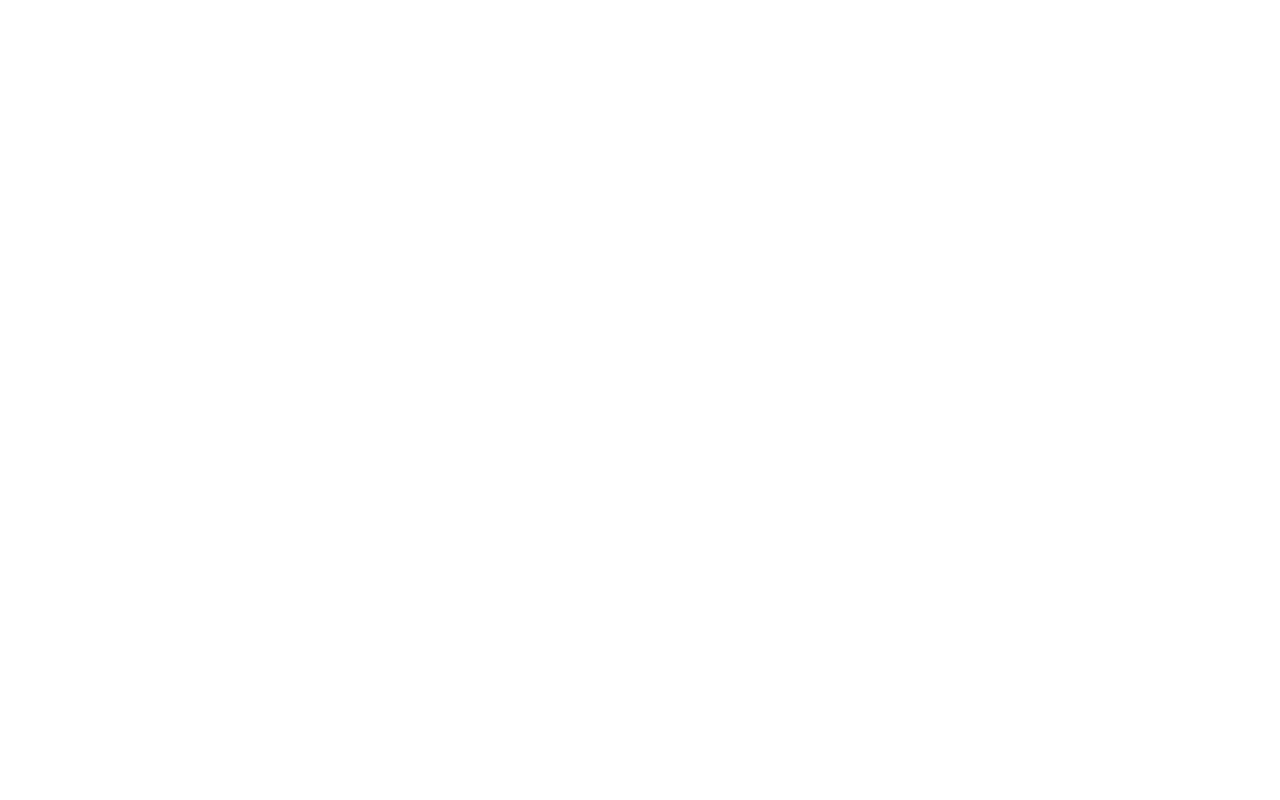
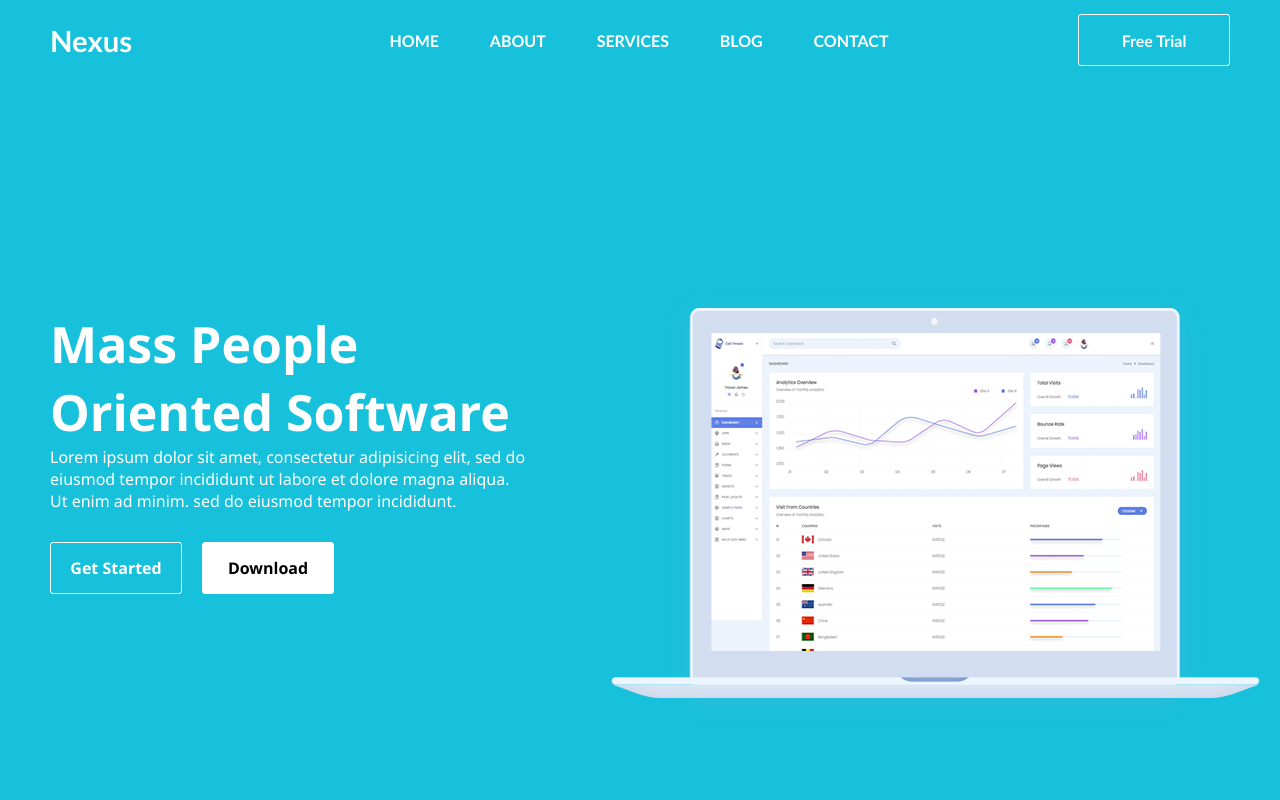
Before and after one commit to SaraMecinovic1/project-1, a plain HTML site: page index.html in a window 1280 px wide. Shown: the top 800 px of the page. Drawn offline with Linux system fonts and the light colour scheme.

Commit message:
project1

```diff
--- a/index.html
+++ b/index.html
@@ -1,17 +1,97 @@
 <!DOCTYPE html>
 <html lang="en">
+  <head>
+    <meta charset="UTF-8" />
+    <meta http-equiv="X-UA-Compatible" content="IE=edge" />
+    <meta name="viewport" content="width=device-width, initial-scale=1.0" />
+    <link rel="stylesheet" href="style.css" />
+    <title>Document</title>
+  </head>
 
-<head>
-    <meta charset="UTF-8">
-    <meta http-equiv="X-UA-Compatible" content="IE=edge">
-    <meta name="viewport" content="width=device-width, initial-scale=1.0">
-    <link rel="stylesheet" href="style.css">
-    <title>Document</title>
-</head>
-
-<body>
+  <body>
 
 
-</body>
+    <div class="desktop-nav position">
+      <div class="logo">
+        <h3><b>Nexus</b></h3>
+      </div>
+      <div class="nav">
+        <a href="#"><b>HOME</b></a>
+        <a href="#"><b>ABOUT</b></a>
+        <a href="#"><b>SERVICES</b></a>
+        <a href="#"><b>BLOG</b></a>
+        <a href="#"><b>CONTACT</b></a>
+      </div>
+      <div class="link">
+        <div class="border">
+          <a href="#"><b>Free Trial</b></a>
+        </div>
+      </div>
+    </div>
 
+
+    <div class="header">
+      <div class="text">
+        <h1>
+          <b
+            >Mass People <br />
+            Oriented Software</b
+          >
+        </h1>
+        <p>
+          Lorem ipsum dolor sit amet, consectetur adipisicing elit, sed do
+          eiusmod tempor incididunt ut labore et dolore magna aliqua. Ut enim ad
+          minim. sed do eiusmod tempor incididunt.
+        </p>
+        <div class="borx">
+          <div class="bor1">
+            <a href="#"><b>Get Started</b></a>
+          </div>
+
+          <div class="bor2">
+            <a href="#"><b>Download</b></a>
+          </div>
+        </div>
+      </div>
+      <div class="pic">
+        <img src="./img1.webp" alt="slika" width="650px" height="441px">
+      </div>
+    </div>
+
+
+<div class="main">
+<div class="naslov">
+    <h1><b>HOW IT WORK FOR YOU</b></h1>
+    <p>Lorem ipsum dolor sit amet, consectetur adipisicing elit, sed do eiusmod tempor incididunt <br>
+         ut labore et dolore magna aliqua. Ut enim ad minim veniam, quis nostrud exercitation.</p>
+</div>
+<div class="flex-card">
+
+<div class="card">
+    <div class="icon"><img src="./monitor.png" alt="" width="40px" height="40px"></div>
+    <a href='#'>
+        <h2><b>Stunning Visuals</b></h2>
+    </a>
+<p>Here, I focus on a range of items and <br> features that we use in life without giving <br> them a second thought such as Coca Cola.</p>
+</div>
+
+<div class="card">
+    <div class="icon"><img src="./fast-forward.png" alt="" width="40px" height="40px"></div>
+    <a href="#"><h2><b>Stunning Visuals</b></h2></a>
+<p>Here, I focus on a range of items and <br> features that we use in life without giving <br> them a second thought such as Coca Cola.</p>
+</div>
+
+ <div class="card">
+   <div class="icon"><img src="./alarm.png" alt="" width="40px" height="40px"></div>
+    <a href="#"><h2><b>Stunning Visuals</b></h2></a>
+<p>Here, I focus on a range of items and <br> features that we use in life without giving <br> them a second thought such as Coca Cola.</p>
+ </div>
+
+
+
+
+</div>
+
+
+  </body>
 </html>
--- a/style.css
+++ b/style.css
@@ -0,0 +1,198 @@
+* {
+  padding: 0;
+  margin: 0;
+
+}
+.desktop-nav {
+  width: 100%;
+  height: 80px;
+  background-color: #18c1db;
+  color: white;
+  display: flex;
+  align-items: center;
+  text-align: center;
+  justify-content: space-between;
+  font-family: "Gill Sans", "Gill Sans MT", Calibri, "Trebuchet MS", sans-serif;
+position: sticky;
+top: 0;
+}
+
+.logo {
+  font-size: 25px;
+  width: 150px;
+  display: flex;
+  align-items: center;
+  justify-content: left;
+  padding-left: 50px;
+}
+
+.nav {
+  width: 550px;
+  display: flex;
+  align-items: center;
+  justify-content: space-around;
+  color: white;
+}
+a {
+  color: white;
+  text-decoration: none;
+}
+.link {
+  margin-right: 50px;
+}
+.border {
+  border: 1px solid white;
+  display: flex;
+  align-items: center;
+  border-radius: 3px;
+  width: 150px;
+  height: 50px;
+  justify-content: center;
+}
+.border a:hover {
+  background-color: white;
+  color: black;
+  width: 100%;
+  height: 100%;
+  display: flex;
+  justify-content: center;
+  align-items: center;
+}
+
+.header {
+  width: 100%;
+  height: 90vh;
+  background-color: #18c1db;
+  font-family: "Segoe UI", Tahoma, Geneva, Verdana, sans-serif;
+  padding: 70px 0px;
+  color: white;
+  display: flex;
+  justify-content: space-between;
+  align-items: center;
+  padding-top: 200x;
+}
+.text {
+  width: 40%;
+  height: 50vh;
+
+  margin: 0px 20px;
+  padding: 0px 30px;
+}
+.bor1 {
+  border: 1px solid white;
+  display: flex;
+  align-items: center;
+  border-radius: 3px;
+  width: 130px;
+  height: 50px;
+  justify-content: center;
+  margin: 30px 0;
+
+}
+.borx {
+  display: flex;
+}
+.bor1 a:hover {
+  background-color: white;
+  color: black;
+  width: 100%;
+  height: 100%;
+  display: flex;
+  justify-content: center;
+  align-items: center;
+}
+.bor2 {
+  border: 1px solid white;
+  display: flex;
+  align-items: center;
+  background-color: white;
+  color: black;
+  border-radius: 3px;
+  width: 130px;
+  height: 50px;
+  justify-content: center;
+  margin: 30px 20px;
+}
+
+.bor2 a {
+  color: black;
+}
+.bor2 a:hover {
+  background-color: black;
+  color: white;
+  width: 100%;
+  height: 100%;
+  display: flex;
+  justify-content: center;
+  align-items: center;
+}
+
+.text h1 {
+  font-size: 50px;
+}
+.pic {
+  width: 50%;
+
+  margin: 30px ;
+}
+
+
+.main{
+
+        width: 100%;
+        height: 100vh;
+        background-color:white;
+        font-family: 'Segoe UI', Tahoma, Geneva, Verdana, sans-serif;
+        align-items: center;
+        text-align: center;
+      padding-top: 130px;
+
+}
+.main p{
+    color: gray;
+    padding-top: 20px;
+}
+
+.flex-card{
+    display: flex;
+    justify-content: space-around;
+    margin: 60px 0px;
+    align-items: center;
+}
+.card{
+    width: 300px;
+    height: 40vh;
+
+    font-family: 'Segoe UI', Tahoma, Geneva, Verdana, sans-serif;
+    color: black;
+
+
+
+}
+.card h2{
+    color: black;
+    padding: 20px 10px;
+}
+
+.card p{
+    color: grey;
+}
+.card a:hover{
+    color: #18c1db;
+    width: 100%;
+    height: 100%;
+
+}
+.icon{
+    width: 50px;
+    height: 50px;
+    border: 1px solid rgb(231, 231, 231);
+    background-color: rgb(248, 247, 247);
+    border-radius: 5px;
+    padding: 10px;
+    text-align: center;
+    margin: 0px 110px;
+    padding-top: 20px;
+    padding-left: 10px;
+    padding-right: 10px;
+}
```
Also changed, not shown: alarm.png (added), fast-forward.png (added), img1.webp (added), img2.webp (added), monitor.png (added).
